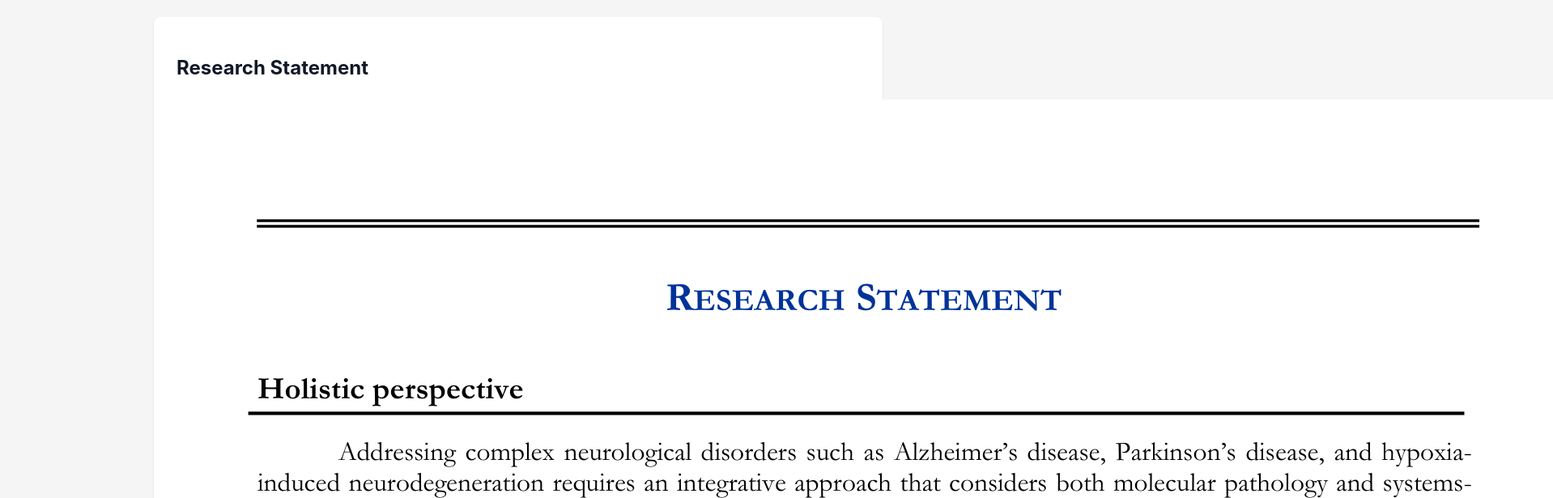
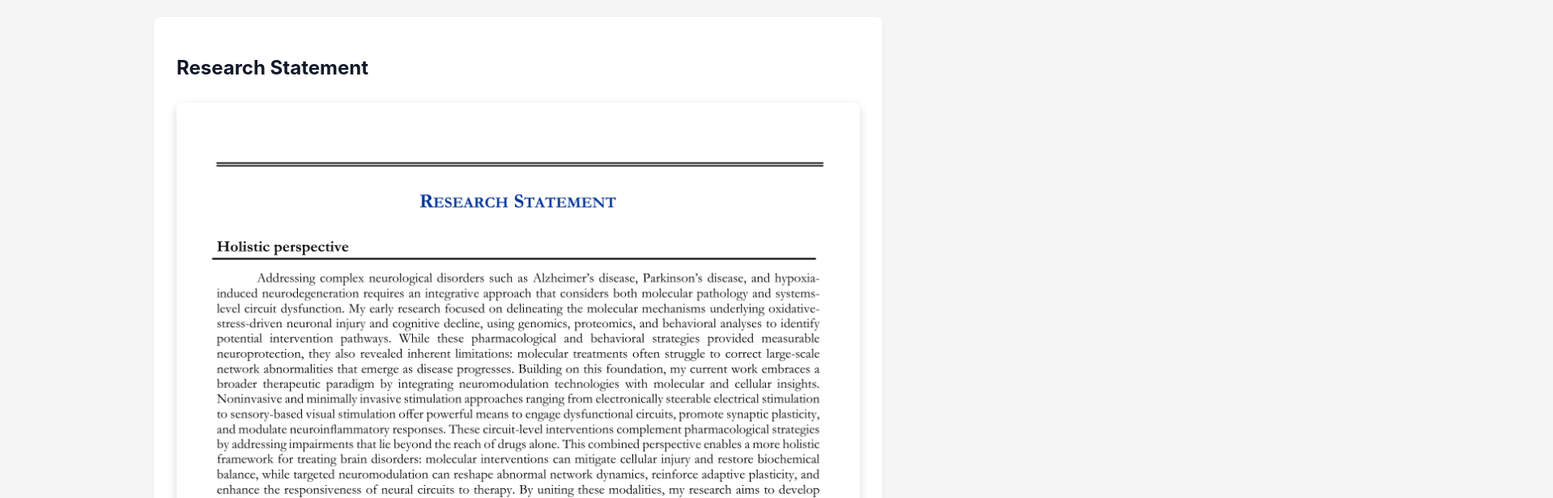
Before and after one commit to drvishaljain-neuro/Info, a plain HTML site: page research.html in a window 1280 px wide. Shown: the part 232-847 px from the top of the page at 81% size, 1918 px wide, since content can reach past the window. Drawn offline with Linux system fonts and the light colour scheme.

Commit message:
Update style.css

```diff
--- a/assets/css/style.css
+++ b/assets/css/style.css
@@ -75,3 +75,15 @@ footer {
     font-size: 0.85rem;
     color: #6b7280;
 }
+#research-pages h2 {
+    margin-bottom: 1.5rem;
+}
+
+.pdf-images img {
+    width: 100%;
+    height: auto;
+    margin-bottom: 2rem;
+    border-radius: 8px;
+    box-shadow: 0 4px 12px rgba(0, 0, 0, 0.15);
+    display: block;
+}
```
